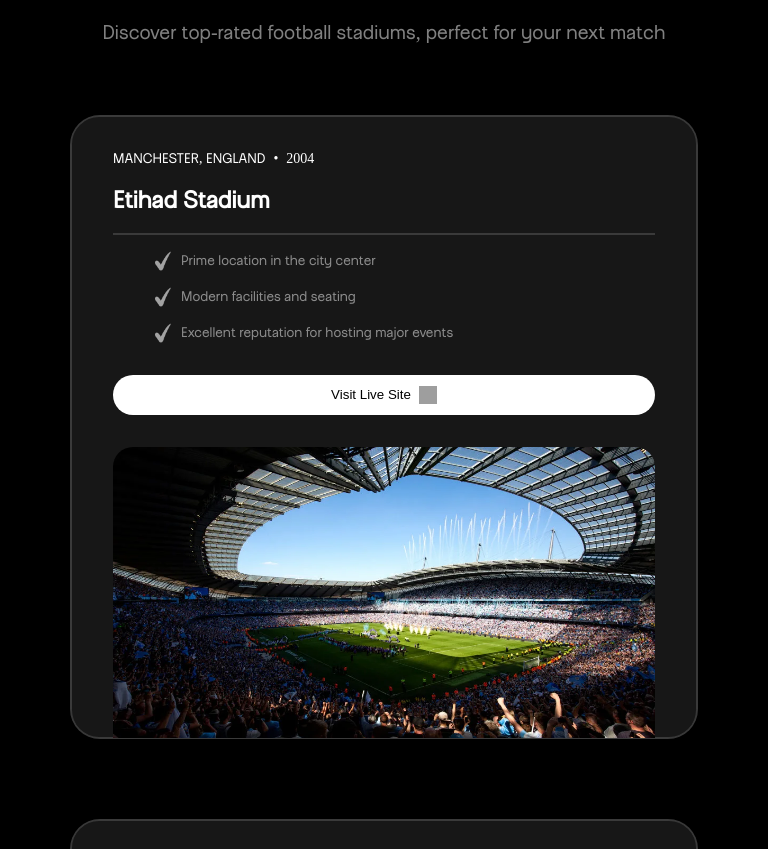
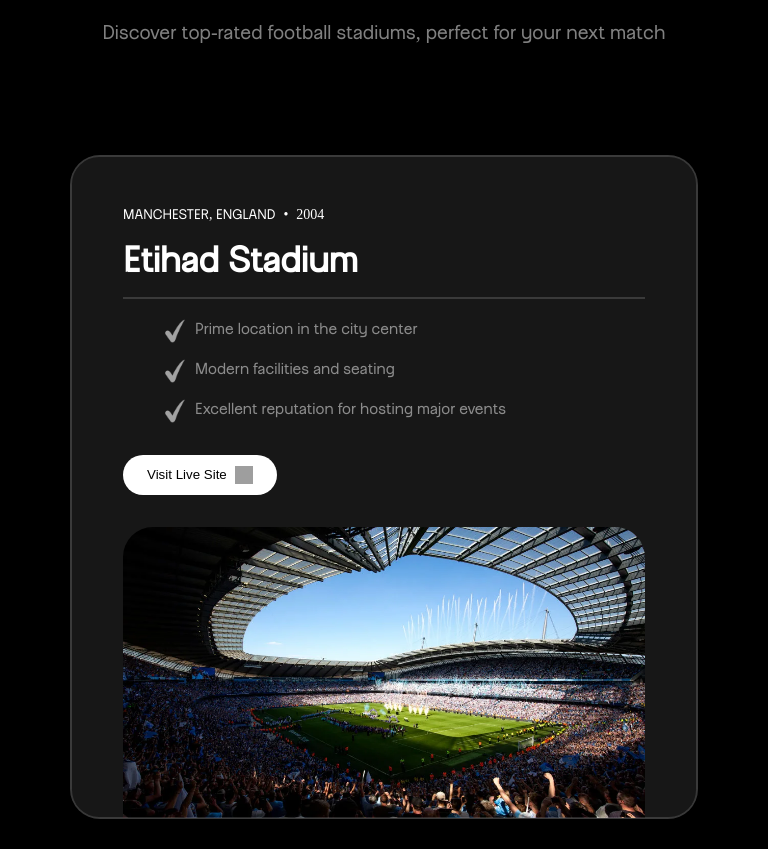
Before and after one commit to Sabillva/portfolio, a React (Vite) app: page / in a window 768 px wide. Shown: the part 4834-5683 px from the top of the page. Built offline with nearby package versions, Linux system fonts and the light colour scheme; grey boxes are pictures that could not be loaded.

Commit message:
md size responsivlik added

```diff
--- a/src/components/Matches.jsx
+++ b/src/components/Matches.jsx
@@ -69,7 +69,6 @@
         </div>
 
         <div className="cards-match">
-
           <div className="stadiums-cards">
             {popularStaduims.map((stadium) => (
               <div key={stadium.title} className="titles">
@@ -109,8 +108,6 @@
               </div>
             ))}
           </div>
-
-
         </div>
       </div>
     </section>
--- a/src/components/matches.css
+++ b/src/components/matches.css
@@ -50,7 +50,7 @@
 .stadiums-cards {
   display: flex;
   flex-direction: column;
-  margin-top: 40px;
+  margin-top: 50px;
   gap: 5rem;
 }
 
@@ -61,8 +61,7 @@
   position: relative;
   z-index: 0;
   overflow: hidden;
-  padding: 0 42px;
-  padding-top: 32px;
+  padding: 32px 42px 0 42px;
 }
 
 .titles::after {
@@ -74,10 +73,11 @@
   right: 0;
   left: 0;
   overflow: hidden;
-  z-index: -10;
+  z-index: 10;
   outline: 2px solid rgba(255, 255, 255, 0.15);
   outline-offset: 4px;
   border-radius: 23px;
+  pointer-events: none;
 }
 
 .spans {
@@ -95,7 +95,7 @@
 }
 
 .image-div img {
-  border-radius: 20px 20px 0 0;
+  border-radius: 30px 30px 0 0;
   width: 100%; /* responsivlik deyisir*/
   height: 40vw;
   margin-bottom: -1rem;
@@ -172,6 +172,40 @@
   .cards-match {
     padding: 30px;
   }
+
+  .stadiums-cards {
+    margin-top: 80px;
+  }
+
+  .titles {
+    padding: 48px 52px 0 52px;
+  }
+
+  .title-h3 {
+    font-size: 36px;
+    margin-top: 20px;
+  }
+
+  .match-hr {
+    margin-top: 20px;
+  }
+
+  .match-li {
+    font-size: 16px;
+  }
+
+  .match-ul {
+    margin-top: 20px;
+  }
+
+  .check-img {
+    width: 24px;
+    height: 24px;
+  }
+
+  .match-button{
+    width: auto;
+  }
 }
 
 @media (min-width: 1224px) {
```
